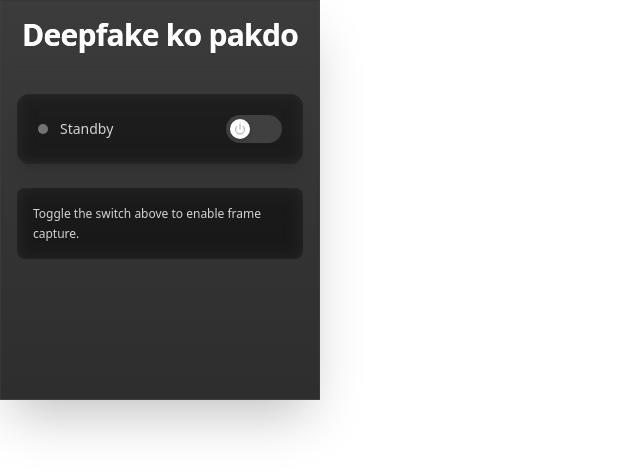
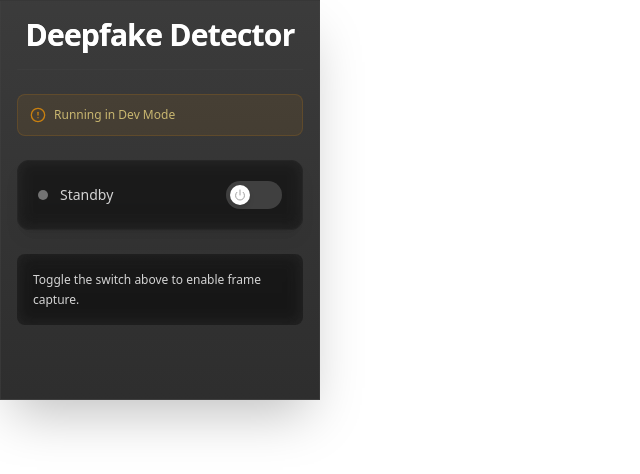
Before and after one commit to KetanKumavat/DeMask, a React (Vite) app in the folder extension/: page / in a window 1280 px wide. Shown: the top 474 px of the page, without its empty margins (0-640 px from the left). Built offline with nearby package versions, Linux system fonts and the light colour scheme.

Commit message:
fixed toggle ui

```diff
--- a/extension/src/App.jsx
+++ b/extension/src/App.jsx
@@ -1,6 +1,5 @@
 import React, { useState, useEffect } from "react";
 import { Power, Camera, AlertCircle, Video, Settings } from "lucide-react";
-import axios from "axios";
 import { cn } from "./utils.jsx";
 
 const App = () => {
@@ -8,20 +7,7 @@ const App = () => {
     const [status, setStatus] = useState("idle");
     const [frameCount, setFrameCount] = useState(0);
     const [isExtension, setIsExtension] = useState(false);
-    const [showSettings, setShowSettings] = useState(false);
     const [message, setMessage] = useState("");
-
-    useEffect(() => {
-        const fetchData = async () => {
-            try {
-                const response = await axios.get("http://localhost:3001");
-                setMessage(response.data);
-            } catch (error) {
-                console.error("Error fetching data:", error);
-            }
-        };
-        fetchData();
-    }, []);
 
     useEffect(() => {
         const isRunningAsExtension =
@@ -34,16 +20,36 @@ const App = () => {
                 setFrameCount(result.frameCount || 0);
             });
 
+            console.log("Extension is running");
+            console.log("isEnabled : ", isEnabled);
+
+            // Add listener for video state changes
             chrome.runtime.onMessage.addListener((message) => {
-                if (message.type === "FRAME_CAPTURED") {
-                    setFrameCount((prev) => prev + 1);
+                if (message.type === "STOP_CAPTURE") {
+                    setStatus("idle");
+                    setIsEnabled(false);
+                }
+                if (message.type === "START_CAPTURE") {
                     setStatus("capturing");
-                } else if (message.type === "CAPTURE_ERROR") {
-                    setStatus("error");
+                    setIsEnabled(true);
                 }
             });
         }
     }, []);
+
+    useEffect(() => {
+        if (isExtension) {
+            chrome.storage.local.get(["frameCount"], (result) => {
+                setFrameCount(result.frameCount || 0);
+            });
+
+            chrome.storage.onChanged.addListener((changes) => {
+                if (changes.frameCount) {
+                    setFrameCount(changes.frameCount.newValue);
+                }
+            });
+        }
+    }, [isExtension]);
 
     const toggleExtension = () => {
         const newState = !isEnabled;
@@ -67,14 +73,14 @@ const App = () => {
             {/* Header */}
             <div className="flex justify-center items-center border-b border-neutral-700/50 pb-4">
                 <div className="flex items-center justify-center space-x-2">
-                    <h1 className="text-white text-3xl text-center font-bold tracking-tight bg-gradient-to-r from-white to-neutral-400 bg-clip-text text-transparent">
-                        Deepfake ko pakdo
+                    <h1 className="text-white text-3xl text-center font-bold tracking-tight bg-gradient-to-r from-white to-neutral-400 bg-clip-text">
+                        Deepfake Detector
                     </h1>
                 </div>
             </div>
 
             <div className="py-6 space-y-6">
-                {!isExtension && (
+                {isExtension && (
                     <div className="text-xs bg-amber-500/10 border border-amber-500/20 p-3 rounded-lg flex items-center space-x-2 transition-colors animate-pulse">
                         <AlertCircle className="w-4 h-4 text-amber-500" />
                         <span className="text-amber-200">
--- a/extension/src/content.js
+++ b/extension/src/content.js
@@ -3,10 +3,14 @@ let isCapturing = false;
 let captureInterval;
 let currentVideoHash = null;
 
+let activeVideos = new Set();
+
 chrome.runtime.onMessage.addListener((message, sender, sendResponse) => {
     if (message.type === "START_CAPTURE") {
         isCapturing = true;
+        if (activeVideos.size > 0) {
             startCapture();
+        }
     } else if (message.type === "STOP_CAPTURE") {
         isCapturing = false;
         if (captureInterval) {
@@ -17,7 +21,9 @@ chrome.runtime.onMessage.addListener((message, sender, sendResponse) => {
 
 // Function to generate a hash for a video
 function generateVideoHash(video) {
-    return `${video.src}-${video.videoWidth}x${video.videoHeight}-${Math.floor(video.duration)}`;
+    return `${video.src}-${video.videoWidth}x${video.videoHeight}-${Math.floor(
+        video.duration
+    )}`;
 }
 
 // Function to check if the video is new and trigger overlay/model
@@ -80,6 +86,11 @@ function startCapture(video) {
         chrome.runtime.sendMessage({ type: "CAPTURE_FRAME", image: frameData });
 
         frameIndex++;
+
+        chrome.storage.local.get("frameCount", (result) => {
+            let newFrameCount = (result.frameCount || 0) + 1;
+            chrome.storage.local.set({ frameCount: newFrameCount });
+        });
     }, 3000);
 }
 
@@ -93,17 +104,29 @@ const observer = new MutationObserver(() => {
 
 observer.observe(document.body, { childList: true, subtree: true });
 
-document.addEventListener("play", (event) => {
+document.addEventListener(
+    "play",
+    (event) => {
         if (event.target.tagName === "VIDEO") {
             isCapturing = true;
+            // Notify popup that video is playing
+            chrome.runtime.sendMessage({ type: "START_CAPTURE" });
             checkAndProcessVideo(event.target);
         }
-}, true);
+    },
+    true
+);
 
-document.addEventListener("pause", (event) => {
+document.addEventListener(
+    "pause",
+    (event) => {
         if (event.target.tagName === "VIDEO") {
             isCapturing = false;
             clearInterval(captureInterval);
+            // Notify popup that video is paused
+            chrome.runtime.sendMessage({ type: "STOP_CAPTURE" });
             console.log("Video paused, stopping capture...");
         }
-}, true);
+    },
+    true
+);
```
Lines whose indentation alone changed are shown as unchanged.
